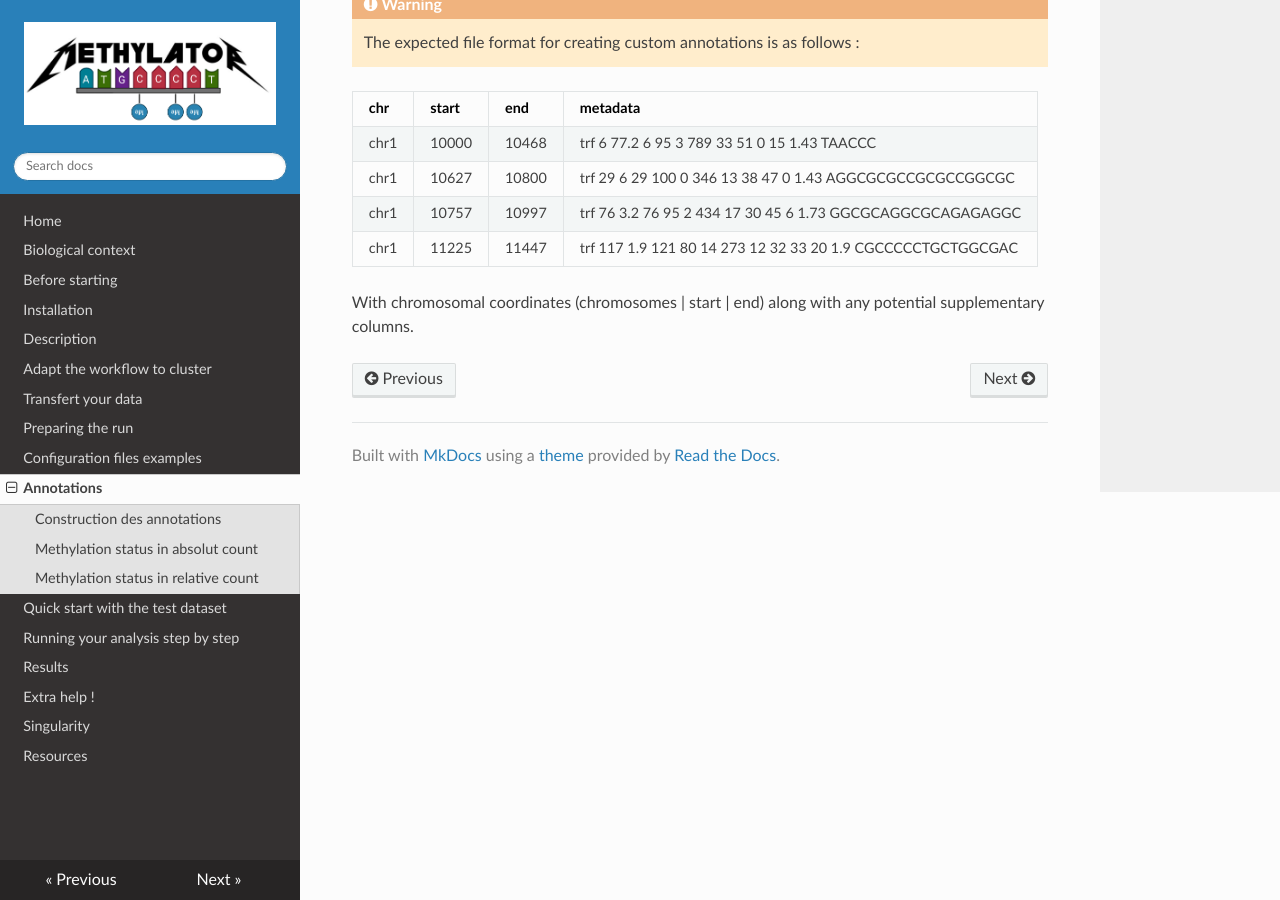
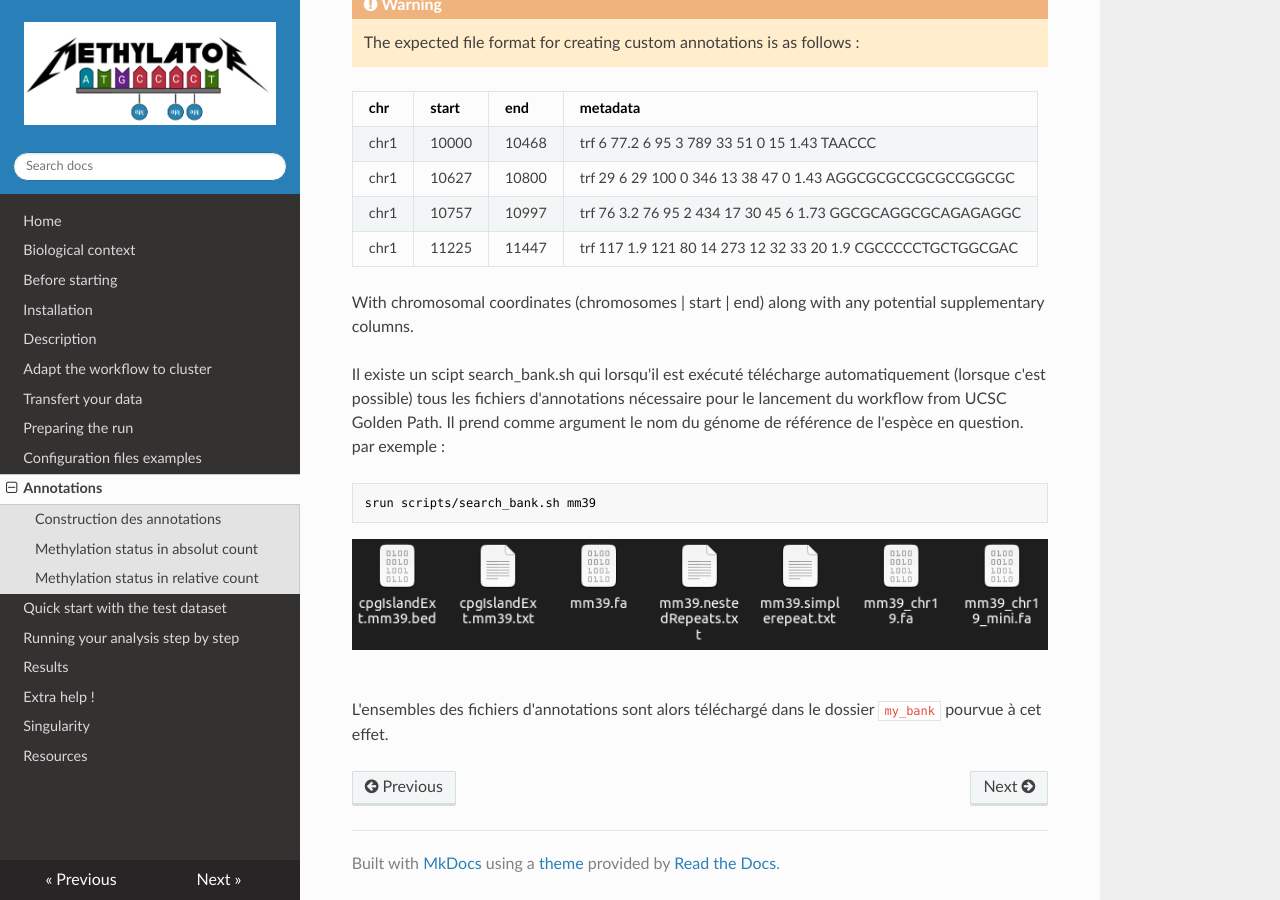
Before and after one commit to parisepigenetics/Methylator-Documentation, an MkDocs documentation site: the page built from docs/annotations.md, in a window 1280 px wide and 900 px high, scrolled down 4089 px. Built offline with MkDocs 1.6.1, drawn with Linux system fonts in a browser that asks for light colours; nearby versions of some CDN libraries.

Commit message:
Update annotations.md

````diff
--- a/docs/annotations.md
+++ b/docs/annotations.md
@@ -117,3 +117,13 @@ Vous pouvez également choisir de merger les annotations customs aux annotations
 | chr1 | 11225 | 11447 | trf	117	1.9	121	80	14	273	12	32	33	20	1.9	CGCCCCCTGCTGGCGAC       |
 
 With chromosomal coordinates (chromosomes | start | end) along with any potential supplementary columns.
+
+
+Il existe un scipt search_bank.sh qui lorsqu'il est exécuté télécharge automatiquement (lorsque c'est possible) tous les fichiers d'annotations nécessaire pour le lancement du workflow from UCSC Golden Path. Il prend comme argument le nom du génome de référence de l'espèce en question. par exemple :
+
+``` sh
+srun scripts/search_bank.sh mm39
+```
+![search_banks](img/search_banks_example.png)
+
+L'ensembles des fichiers d'annotations sont alors téléchargé dans le dossier  `my_bank`  pourvue à cet effet.
````
